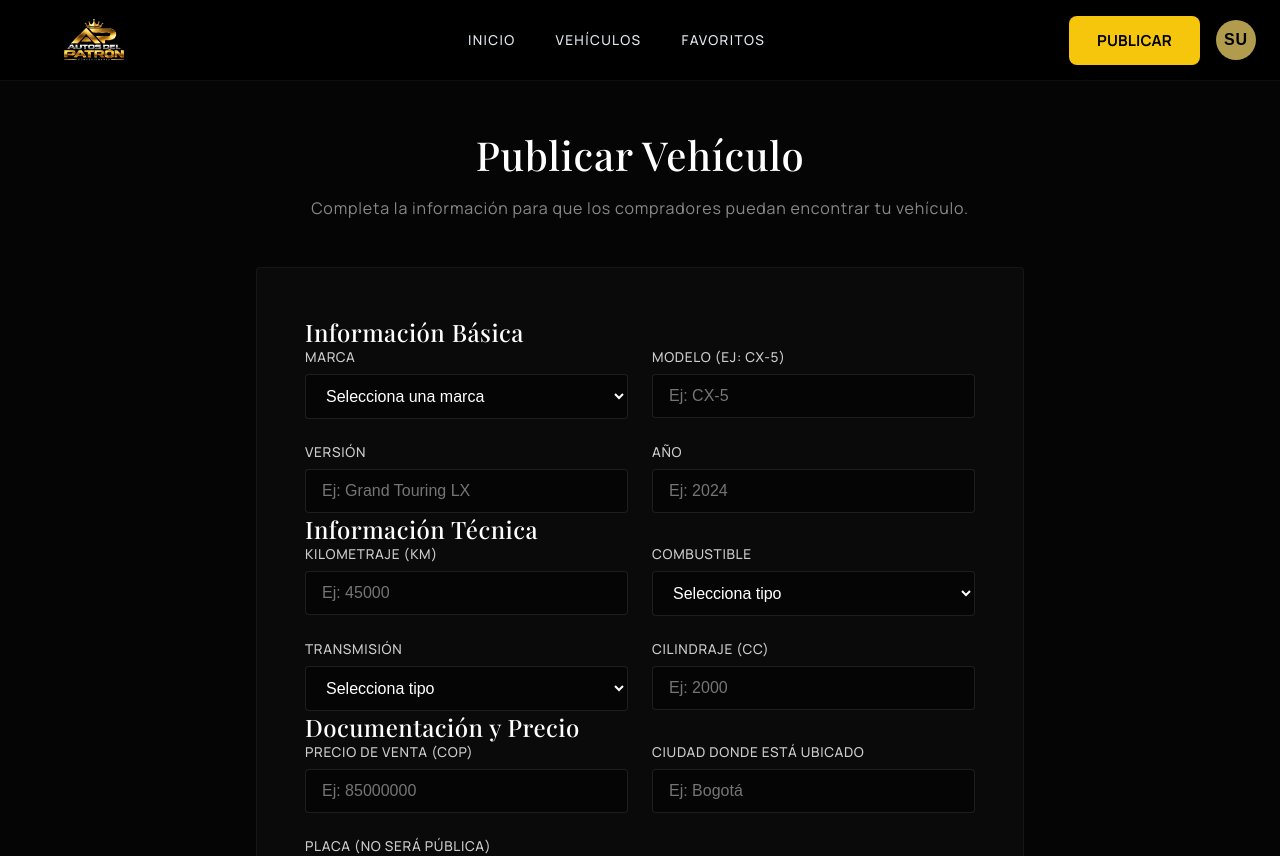
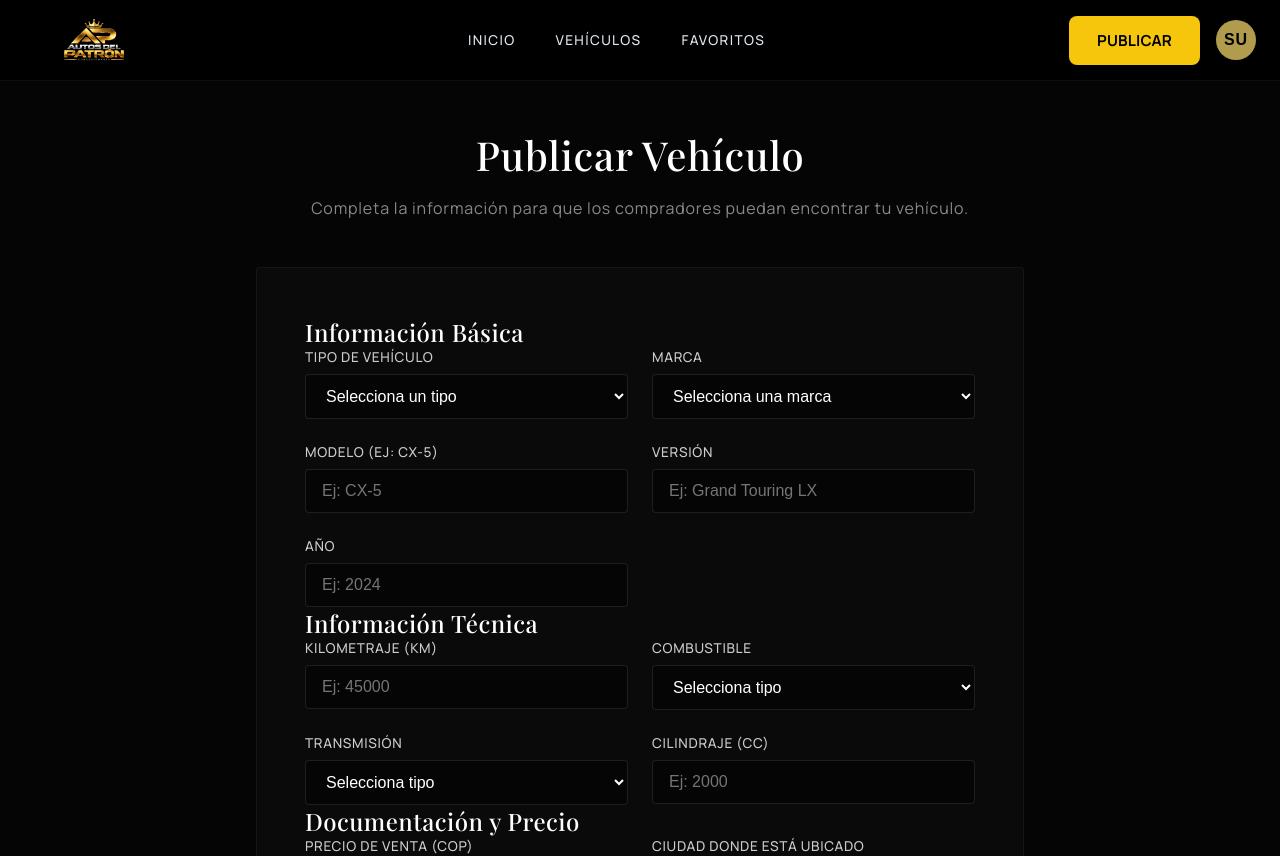
Before and after one commit to alexanderst2005-lab/CONCESIONARIO, a Next.js app: page /publicar in a window 1280 px wide. Shown: the top 856 px of the page. Built offline with nearby package versions, Linux system fonts and the light colour scheme; no server answers; sample sign-in values are in the browser's storage; a web font is replaced by a local one.

Commit message:
feat: add category selector to publish form and API

```diff
--- a/src/app/(public)/publicar/page.tsx
+++ b/src/app/(public)/publicar/page.tsx
@@ -15,6 +15,7 @@ export default function PublicarPage() {
   const fileInputRef = useRef<HTMLInputElement>(null);
 
   const [formData, setFormData] = useState({
+    categoryName: "",
     brandName: "",
     modelName: "",
     version: "",
@@ -127,6 +128,17 @@ export default function PublicarPage() {
           <div className={styles.sectionBlock}>
             <h2>Información Básica</h2>
             <div className={styles.formGrid}>
+              <div className={styles.inputGroup}>
+                <label>Tipo de Vehículo</label>
+                <select name="categoryName" value={formData.categoryName} onChange={handleInputChange} required>
+                  <option value="" disabled>Selecciona un tipo</option>
+                  <option value="Automóviles">Automóviles</option>
+                  <option value="SUV">SUV</option>
+                  <option value="Camionetas">Camionetas</option>
+                  <option value="Motos">Motos</option>
+                  <option value="Comerciales">Comerciales</option>
+                </select>
+              </div>
               <div className={styles.inputGroup}>
                 <label>Marca</label>
                 <select name="brandName" value={formData.brandName} onChange={handleInputChange} required>
--- a/src/app/api/vehicles/route.ts
+++ b/src/app/api/vehicles/route.ts
@@ -23,11 +23,10 @@ export async function POST(req: Request) {
 
     const data = await req.json();
 
-    // 1. Obtener los IDs relacionados basados en el texto (o usar IDs directamente si el form los envía)
-    // Para simplificar la demo, asociaremos a la primera categoría por defecto
-    let cat = await db.query.categories.findFirst();
+    let categoryNameInput = data.categoryName || "Automóviles";
+    let cat = await db.query.categories.findFirst({ where: (c, { eq }) => eq(c.name, categoryNameInput)});
     if (!cat) {
-       [cat] = await db.insert(categories).values({ name: "Autos", slug: "autos", isActive: true }).returning();
+       [cat] = await db.insert(categories).values({ name: categoryNameInput, slug: categoryNameInput.toLowerCase().replace(/[^a-z0-9]+/g, '-'), isActive: true }).returning();
     }
 
     let brandNameInput = data.brandName || "Mazda";
@@ -115,6 +114,12 @@ export async function PUT(req: Request) {
       return NextResponse.json({ message: "Se requiere el ID del vehículo" }, { status: 400 });
     }
 
+    let categoryNameInput = data.categoryName || "Automóviles";
+    let cat = await db.query.categories.findFirst({ where: (c, { eq }) => eq(c.name, categoryNameInput)});
+    if (!cat) {
+       [cat] = await db.insert(categories).values({ name: categoryNameInput, slug: categoryNameInput.toLowerCase().replace(/[^a-z0-9]+/g, '-'), isActive: true }).returning();
+    }
+
     let brandNameInput = data.brandName || "Mazda";
     let brand = await db.query.brands.findFirst({ where: (b, { eq }) => eq(b.name, brandNameInput)});
     if (!brand) {
@@ -128,6 +133,7 @@ export async function PUT(req: Request) {
     }
 
     await db.update(vehicles).set({
+      categoryId: cat.id,
       brandId: brand.id,
       modelId: model.id,
       version: data.version || "Estándar",
```
